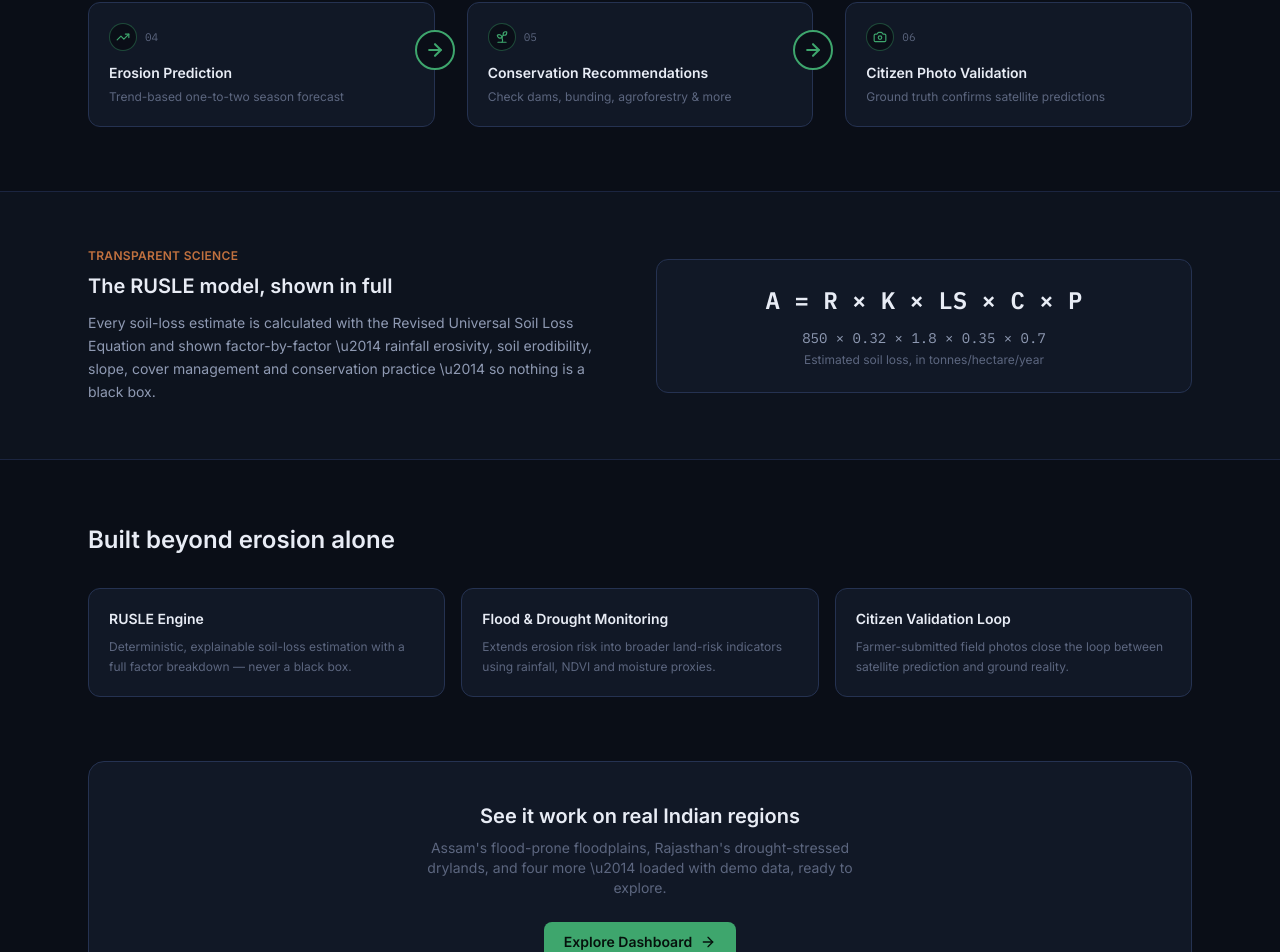
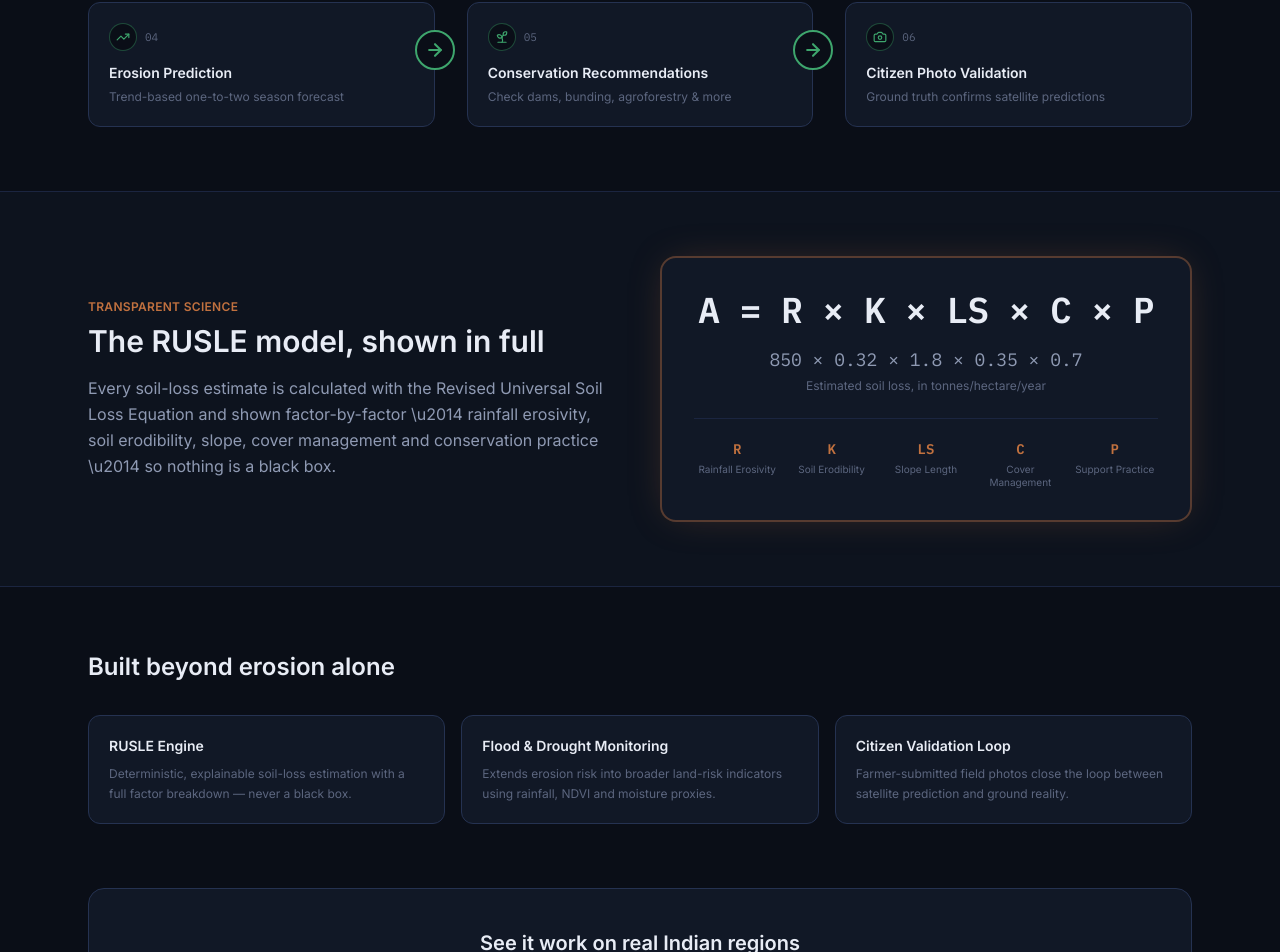
Before and after one commit to anshg3798-sudo/Bhoomi-drishti, a React (Vite) app in the folder client/: page / in a window 1280 px wide. Shown: the part 1146-2098 px from the top of the page. Built offline with nearby package versions, Linux system fonts and the light colour scheme.

Commit message:
make the RUSLE formula visualy better

```diff
--- a/client/src/components/MapView.jsx
+++ b/client/src/components/MapView.jsx
@@ -179,8 +179,6 @@ export default function MapView({
           </div>
         </div>
       )}
-
-      {/* Color legend so viewers know what each marker color means */}
       <div className="absolute bottom-3 right-3 z-[1000] rounded-lg border border-[var(--color-border)] bg-[var(--color-surface)]/95 px-3 py-2 text-xs shadow-lg backdrop-blur">
         <p className="mb-1.5 font-medium text-[var(--color-text-muted)]">Risk Level</p>
         <div className="space-y-1">
--- a/client/src/pages/Landing.jsx
+++ b/client/src/pages/Landing.jsx
@@ -14,6 +14,14 @@ const CAPABILITIES = [
   { title: "RUSLE Engine", desc: "Deterministic, explainable soil-loss estimation with a full factor breakdown \u2014 never a black box." },
   { title: "Flood & Drought Monitoring", desc: "Extends erosion risk into broader land-risk indicators using rainfall, NDVI and moisture proxies." },
   { title: "Citizen Validation Loop", desc: "Farmer-submitted field photos close the loop between satellite prediction and ground reality." }
+];
+
+const RUSLE_FACTORS = [
+  { letter: "R", name: "Rainfall Erosivity" },
+  { letter: "K", name: "Soil Erodibility" },
+  { letter: "LS", name: "Slope Length" },
+  { letter: "C", name: "Cover Management" },
+  { letter: "P", name: "Support Practice" }
 ];
 
 export default function Landing() {
@@ -89,6 +97,8 @@ export default function Landing() {
       <section className="mx-auto max-w-6xl px-6 py-16">
         <h2 className="font-[var(--font-display)] text-2xl font-semibold">From signal to intervention</h2>
         <p className="mt-2 text-sm text-[var(--color-text-faint)]">The six-stage pipeline behind every risk score you see.</p>
+
+        {/* connecting line sits behind the cards, only visible on larger screens where the grid is a straight row */}
         <div className="relative mt-8">
           <div className="pointer-events-none absolute left-0 right-0 top-9 hidden h-px bg-[var(--color-border)] lg:block" />
           <div className="grid gap-6 sm:grid-cols-2 lg:grid-cols-3 lg:gap-8">
@@ -104,6 +114,7 @@ export default function Landing() {
                   <p className="mt-3 text-sm font-semibold">{label}</p>
                   <p className="mt-1 text-xs leading-relaxed text-[var(--color-text-faint)]">{desc}</p>
                 </div>
+                {/* arrow to the next step, hidden after the last card and on small screens where cards wrap */}
                 {i < WORKFLOW.length - 1 && (
                   <span className="pointer-events-none absolute -right-5 top-7 z-10 hidden h-10 w-10 items-center justify-center rounded-full border-2 border-[var(--color-green)] bg-[var(--color-bg)] text-[var(--color-green)] lg:flex">
                     <ArrowRight className="h-5 w-5" strokeWidth={2.5} />
@@ -117,21 +128,33 @@ export default function Landing() {
 
       {/* RUSLE explainer */}
       <section className="border-y border-[var(--color-border-soft)] bg-[var(--color-surface)]/50">
-        <div className="mx-auto max-w-6xl px-6 py-14">
-          <div className="grid items-center gap-8 md:grid-cols-2">
+        <div className="mx-auto max-w-6xl px-6 py-16">
+          <div className="grid items-center gap-10 md:grid-cols-2">
             <div>
               <p className="text-xs font-semibold uppercase tracking-wide text-[var(--color-clay)]">Transparent science</p>
-              <h3 className="mt-2 font-[var(--font-display)] text-xl font-semibold">The RUSLE model, shown in full</h3>
-              <p className="mt-3 text-sm leading-relaxed text-[var(--color-text-muted)]">
+              <h3 className="mt-2 font-[var(--font-display)] text-2xl font-semibold md:text-3xl">The RUSLE model, shown in full</h3>
+              <p className="mt-4 text-base leading-relaxed text-[var(--color-text-muted)]">
                 Every soil-loss estimate is calculated with the Revised Universal Soil Loss Equation and
                 shown factor-by-factor \u2014 rainfall erosivity, soil erodibility, slope, cover management and
                 conservation practice \u2014 so nothing is a black box.
               </p>
             </div>
-            <div className="rounded-xl border border-[var(--color-border)] bg-[var(--color-surface)] p-6 text-center">
-              <p className="data-figure text-2xl font-semibold">A = R &times; K &times; LS &times; C &times; P</p>
-              <p className="mt-3 data-figure text-sm text-[var(--color-text-muted)]">850 &times; 0.32 &times; 1.8 &times; 0.35 &times; 0.7</p>
+            <div className="relative rounded-2xl border-2 border-[var(--color-clay)]/40 bg-[var(--color-surface)] p-8 text-center shadow-[0_0_40px_-12px_rgba(193,113,63,0.35)]">
+              <p className="data-figure text-3xl font-bold tracking-tight md:text-4xl">
+                A = R &times; K &times; LS &times; C &times; P
+              </p>
+              <p className="mt-4 data-figure text-lg text-[var(--color-text-muted)]">
+                850 &times; 0.32 &times; 1.8 &times; 0.35 &times; 0.7
+              </p>
               <p className="mt-1 text-xs text-[var(--color-text-faint)]">Estimated soil loss, in tonnes/hectare/year</p>
+              <div className="mt-6 grid grid-cols-5 gap-2 border-t border-[var(--color-border-soft)] pt-5">
+                {RUSLE_FACTORS.map(({ letter, name }) => (
+                  <div key={letter}>
+                    <p className="data-figure text-sm font-bold text-[var(--color-clay)]">{letter}</p>
+                    <p className="mt-1 text-[10px] leading-tight text-[var(--color-text-faint)]">{name}</p>
+                  </div>
+                ))}
+              </div>
             </div>
           </div>
         </div>
```
